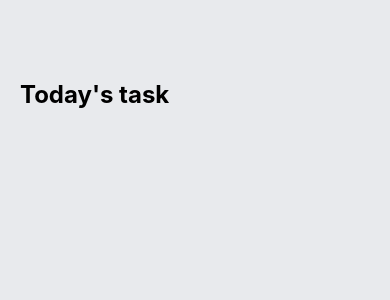
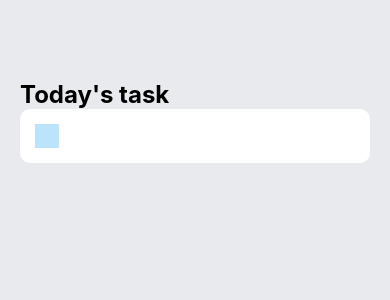
Before and after one commit to thabo11-hub/react-native, a React Native app: screen / in a window 390 px wide. Shown: the top 300 px of the page. Built offline with nearby package versions, Linux system fonts and the light colour scheme.

Commit message:
Styles on task js

```diff
--- a/App.js
+++ b/App.js
@@ -1,4 +1,5 @@
 import { StatusBar } from "expo-status-bar";
+import Task from './components/Task';
 import { StyleSheet, Text, View } from "react-native";
 
 export default function App() {
@@ -10,6 +11,7 @@
 
         <View style={styles.items}>
           {/*This is where the tasks will go*/}
+          <Task />
         </View>
       </View>
     </View>
--- /dev/null
+++ b/components/Task.js
@@ -0,0 +1,42 @@
+import React from "react";
+import { StyleSheet, Text, TouchableOpacity, View } from "react-native";
+
+const Task = (props) => {
+  return (
+    <View style={styles.items}>
+      <View style={styles.itemsLeft}>
+        <TouchableOpacity style={styles.square}></TouchableOpacity>
+        <Text style={styles.itemsText}>{props.text}</Text>
+      </View>
+
+      <View style={styles.circular}></View>
+    </View>
+  );
+};
+
+const styles = StyleSheet.create({
+  items: {
+    backgroundColor:'#fff',
+    padding: 15,
+    borderRadius: 10,
+    flexDirection: 'row',
+    alignItems: 'center',
+    justifyContent: 'space-between',
+    marginBottom: 20,
+  },
+  itemsLeft: {
+    flexDirection: 'row',
+    alignItems: 'center',
+    flexWrap: 'wrap',
+  },
+  square: {
+    width: 24,
+    height: 24,
+    backgroundColor:'#55bcf6',
+    opacity: 0.4,
+  },
+  itemsText: {},
+  circular: {},
+});
+
+export default Task;
```
